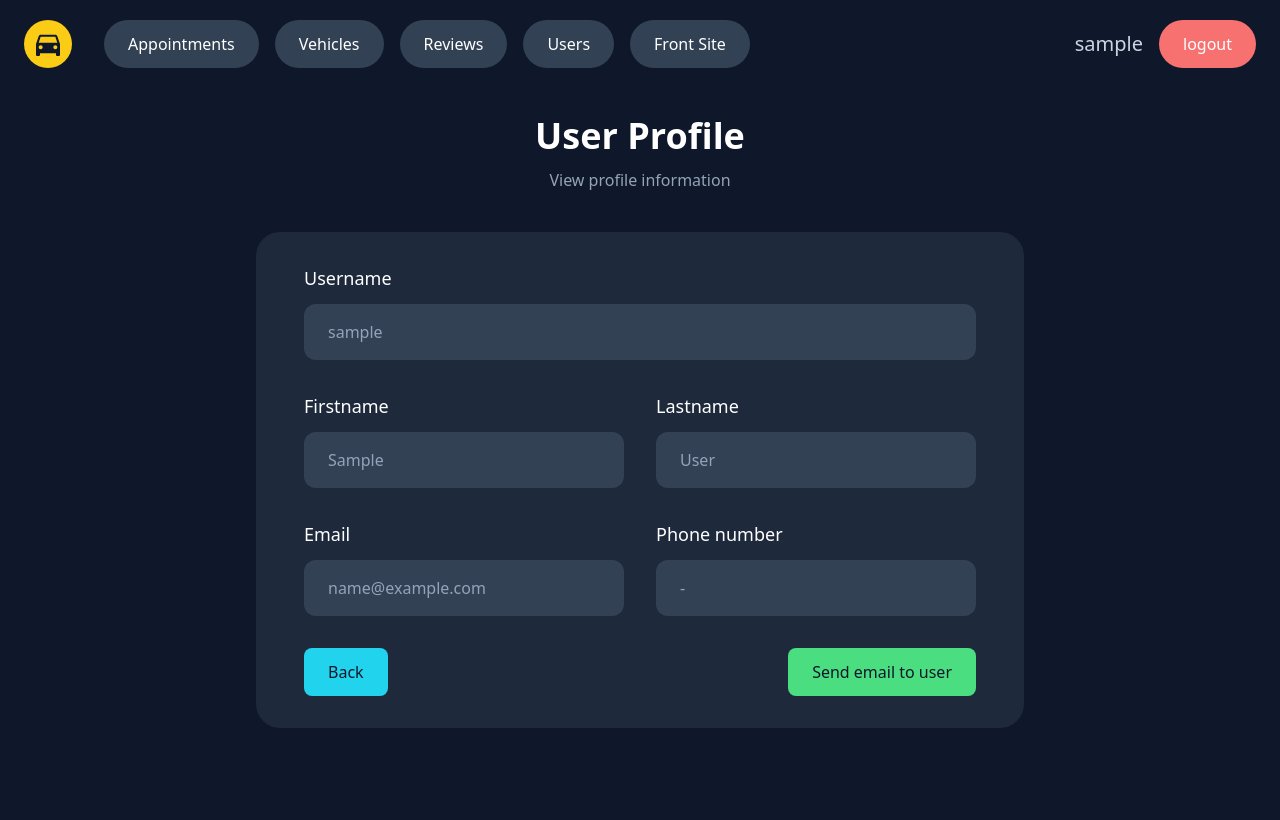
After one commit to nuttawit007/EVConnectService-SSR, a Django app: page /staff/users/1/detail/ in a window 1280 px wide. The commit adds this page. Run offline with Django 5.2, Linux system fonts and the light colour scheme; the visitor is signed in with stand-in values (Sample User, id 1); data comes from the database, SQL or seed files in the repository; parts of the project's set-up code (start-up, migrations or seed data) failed here and were passed over; some libraries are stand-ins or nearby versions.

Commit message:
feat(staff-users) : Implement full user management and improve navigation
This commit introduces comprehensive CRUD functionality (List, Detail, Delete) for user accounts in the staff interface and enhances overall site navigation.

- User Management : Added `UserListView`, `UserDetailView`, and `UserDeleteView` along with new templates and URL patterns for full user management control.
- Navigation : Updated the staff base template to include the 'Users' link. Crucially, added a **'Back Office' link to the client base template** for easy staff access.
- UI/UX : Standardized button and input styling across all staff templates for a consistent and clean interface.

```diff
--- a/client/templates/base.html
+++ b/client/templates/base.html
@@ -30,7 +30,10 @@
                 <a href="{% url 'vehicle' %}" class="{% if request.path == '/client/vehicle/' %}active{% endif %} px-6 py-3 bg-slate-800 hover:bg-slate-700 text-white rounded-2xl text-xl transition-colors ">My Vehicles</a>
             </div>
             <!-- login button -->
-            <div>
+            <div class="flex items-center gap-4">
+                {% if user.is_staff %}
+                    <a href="{% url 'dashboard' %}" class="px-6 py-3 bg-slate-800 hover:bg-slate-700 text-white rounded-2xl text-xl transition-colors ">Back Office</a>
+                {% endif %}
                 {% if request.user.is_authenticated %}
                     <a href="{% url 'profile' %}"
                         class="{% if request.path == '/client/profile/' %}active{% endif %} pl-6 pr-8 py-3 bg-slate-800 hover:bg-slate-700/70 text-white rounded-3xl text-xl transition-colors flex items-center gap-3">
--- a/staff/templates/base_staff.html
+++ b/staff/templates/base_staff.html
@@ -24,6 +24,8 @@
                     <a href="{% url 'appointment_list' %}" class="px-6 py-3 bg-slate-700 hover:bg-slate-600 rounded-full transition-colors">Appointments</a>
                     <a href="{% url 'vehicle_list' %}" class="px-6 py-3 bg-slate-700 hover:bg-slate-600 rounded-full transition-colors">Vehicles</a>
                     <a href="{% url 'review_list' %}" class="px-6 py-3 bg-slate-700 hover:bg-slate-600 rounded-full transition-colors">Reviews</a>
+                    <a href="{% url 'user_list' %}" class="px-6 py-3 bg-slate-700 hover:bg-slate-600 rounded-full transition-colors">Users</a>
+                    <a href="{% url 'home' %}" class="px-6 py-3 bg-slate-700 hover:bg-slate-600 rounded-full transition-colors">Front Site</a>
                 </div>
             </div>
             <!-- User Actions -->
--- /dev/null
+++ b/staff/templates/user_detail.html
@@ -0,0 +1,76 @@
+{% extends 'base_staff.html' %}
+
+{% block content %}
+<!-- Page Title -->
+<div class="text-center mb-10 mt-12 relative">
+    <h1 class="text-4xl font-bold mb-3">User Profile</h1>
+    <p class="text-slate-400">View profile information</p>
+    <!-- Page Header -->
+</div>
+
+<section>
+    <div class="bg-slate-800 rounded-3xl px-12 py-8 max-w-3xl mx-auto">
+        <div class='mb-8'>
+            <label class="block text-white text-lg mb-3">Username</label>
+            <input
+                type="text"
+                value="{{ user.username|default_if_none:'-' }}"
+                readonly
+                class="w-full px-6 py-4 bg-slate-700 text-slate-400 rounded-xl focus:outline-none cursor-not-allowed">
+        </div>
+
+        <div class="grid grid-cols-1 md:grid-cols-2 gap-8 mb-8">
+            <div>
+                <label class="block text-white text-lg mb-3">Firstname</label>
+                <input
+                    type="text"
+                    value="{{ user.first_name|default:'-' }}"
+                    readonly
+                    class="w-full px-6 py-4 bg-slate-700 text-slate-400 rounded-xl focus:outline-none cursor-not-allowed">
+            </div>
+
+            <div>
+                <label class="block text-white text-lg mb-3">Lastname</label>
+                <input
+                    type="text"
+                    value="{{ user.last_name|default:'-' }}"
+                    readonly
+                    class="w-full px-6 py-4 bg-slate-700 text-slate-400 rounded-xl focus:outline-none cursor-not-allowed">
+            </div>
+        </div>
+
+        <div class="grid grid-cols-1 md:grid-cols-2 gap-8">
+            <div>
+                <label class="block text-white text-lg mb-3">Email</label>
+                <input
+                    type="email"
+                    value="{{ user.email }}"
+                    readonly
+                    class="w-full px-6 py-4 bg-slate-700 text-slate-400 rounded-xl focus:outline-none cursor-not-allowed">
+            </div>
+
+            <div>
+                <label class="block text-white text-lg mb-3">Phone number</label>
+                <input
+                    type="tel"
+                    value="{{ phone_number|default:'-' }}"
+                    readonly
+                    class="w-full px-6 py-4 bg-slate-700 text-slate-400 rounded-xl focus:outline-none cursor-not-allowed">
+            </div>
+        </div>
+
+        <div class="flex justify-between mt-8">
+            <a href="{% url 'user_list' %}" class="px-6 py-3 bg-cyan-400 hover:bg-cyan-500 text-slate-900 rounded-lg font-medium transition-colors cursor-pointer">
+                <button>
+                    Back
+                </button>
+            </a>
+            <a href="{% url 'user_list' %}" class="px-6 py-3 bg-green-400 hover:bg-green-500 text-slate-900 rounded-lg font-medium transition-colors cursor-pointer">
+                <button>
+                    Send email to user
+                </button>
+            </a>
+        </div>
+    </div>
+</section>
+{% endblock %}
--- a/staff/urls.py
+++ b/staff/urls.py
@@ -18,5 +18,10 @@ urlpatterns = [
     path('reviews/', views.ReviewListView.as_view(), name='review_list'),
     # ex: /staff/reviews/1/
     path('reviews/<int:review_id>/', views.ReviewDetailView.as_view(), name='review_detail'),
-
+    # ex: /staff/users/
+    path('users/', views.UserListView.as_view(), name='user_list'),
+    # ex: /staff/users/1/detail/
+    path('users/<int:user_id>/detail/', views.UserDetailView.as_view(), name='detail_user_list'),
+    # ex: /staff/users/1/delete/
+    path('users/<int:user_id>/delete/', views.UserDeleteView.as_view(), name='delete_user_list'),
 ]
--- a/staff/views.py
+++ b/staff/views.py
@@ -1,4 +1,5 @@
 import json
+import profile
 
 from django.contrib import messages
 from django.contrib.auth.models import User
@@ -19,7 +20,7 @@ class DashboardView(LoginRequiredMixin, PermissionRequiredMixin, View):
     def get(self, request):
         total_appointments = Appointment.objects.count()
         total_vehicles = Vehicle.objects.count()
-        total_users = User.objects.count()
+        total_users = User.objects.filter(groups__name='Client').exclude(is_superuser=True).count()
         # Appointments over time for chart
         appointment_dates = list(
             Appointment.objects.values_list('date', flat=True)
@@ -233,3 +234,57 @@ class ReviewDetailView(LoginRequiredMixin, PermissionRequiredMixin, View):
             'comment': review.comment or '-',
         }
         return render(request, 'review_detail.html', review_data)
+
+class UserListView(LoginRequiredMixin, PermissionRequiredMixin, View):
+    permission_required = ['staff.access_user_page', 'auth.view_user']
+
+    def get(self, request):
+        # only users in Django Group "Client"
+        users = User.objects.filter(groups__name='Client').exclude(is_superuser=True).order_by('id')
+
+        filter_username = request.GET.get('username')
+        if filter_username:
+            users = users.filter(username__icontains=filter_username)
+
+        user_rows = [
+            {
+                'index': idx,
+                'id': user.id,
+                'username': user.username,
+                'phone_number': user.profile.phone_number if hasattr(user, 'profile') else '-',
+                'email': user.email or '-',
+            }
+            for idx, user in enumerate(users, start=1)
+        ]
+
+        return render(request, 'user_list.html', {
+            'total_users': users.count(),
+            'users': user_rows,
+            'filter_username': filter_username,
+        })
+
+class UserDetailView(LoginRequiredMixin, PermissionRequiredMixin, View):
+    permission_required = ['staff.access_user_page', 'auth.view_user']
+
+    def get(self, request, user_id):
+        user = User.objects.get(pk=user_id)
+
+        # get phone number from related Profile if available
+        profile = getattr(user, 'profile', None)
+        phone_number = getattr(profile, 'phone_number', '-') if profile is not None else '-'
+        print(phone_number)
+
+        return render(request, 'user_detail.html', {
+            'user': user,
+            'phone_number': phone_number,
+        })
+
+class UserDeleteView(LoginRequiredMixin, PermissionRequiredMixin, View):
+    permission_required = ['staff.access_user_page', 'auth.delete_user']
+
+    def post(self, request, user_id):
+        user = User.objects.get(pk=user_id)
+        username = user.username
+        user.delete()
+        messages.success(request, f"User (username: {username}) deleted successfully.")
+        return redirect('user_list')
```
Also changed, not shown: staff/templates/appointment_list.html (+4 -4 lines), staff/templates/review_list.html (+5 -5 lines), staff/templates/user_list.html (added, +80 -0 lines), staff/templates/vehicle_list.html (+4 -4 lines).
